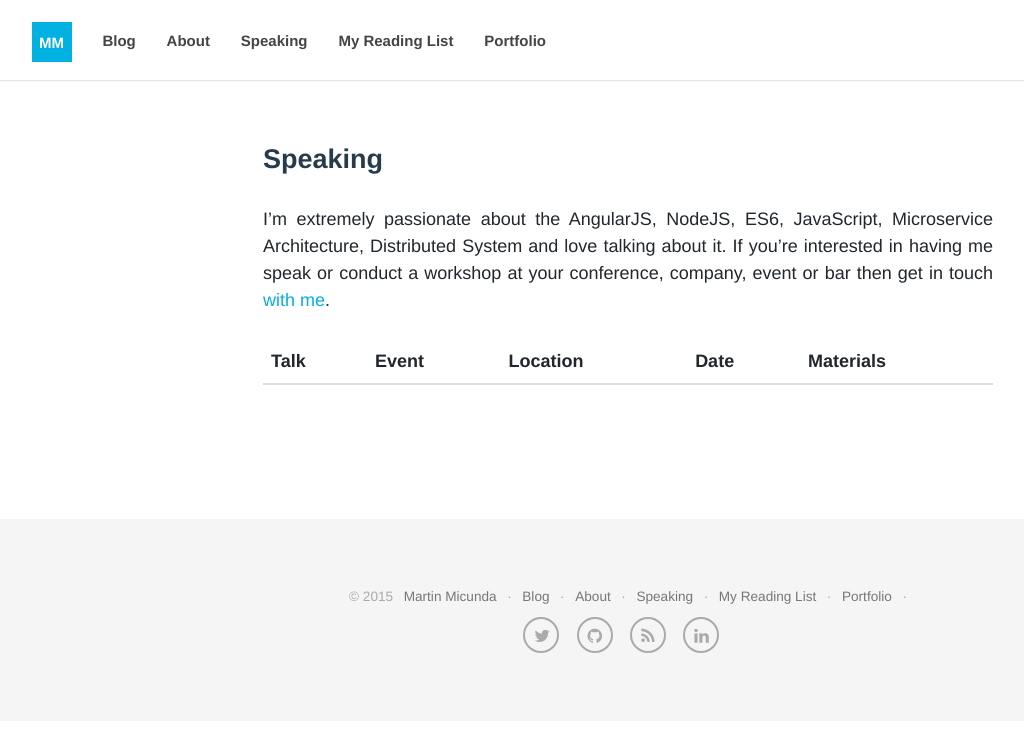
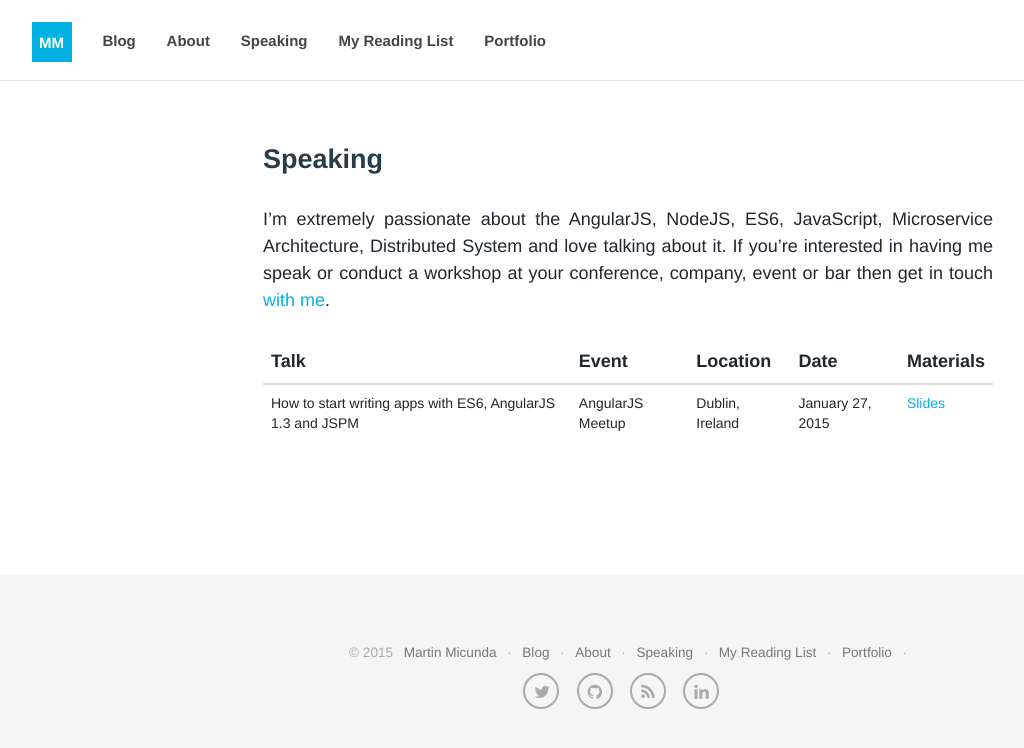
Before and after one commit to martinmicunda/martinmicunda.github.io, a Jekyll site: the page built from speaking.html, in a window 1280 px wide. Shown: the top 748 px of the page, without its empty margins (12-1036 px from the left). Built offline with Jekyll 4.4.1, drawn with Linux system fonts in a browser that asks for light colours; nearby versions of some CDN libraries; comment, search, counter and statistics services are not loaded; some of the changed lines change nothing that is shown.

Commit message:
add angular talk in dublin

```diff
--- a/speaking.html
+++ b/speaking.html
@@ -17,13 +17,13 @@ layout: base
                 <th>Materials</th>
             </thead>
             <tbody style="font-size: 14px;">
-                <!--<tr>-->
-                    <!--<td>How to start writing apps with ES6, AngularJS 1.3 and JSPM</td>-->
-                    <!--<td>AngularJS Meetup</td>-->
-                    <!--<td>Dublin, Ireland</td>-->
-                    <!--<td>January 27, 2015</td>-->
-                    <!--<td><a href="">Slides</a></td>-->
-                <!--</tr>-->
+                <tr>
+                    <td>How to start writing apps with ES6, AngularJS 1.3 and JSPM</td>
+                    <td>AngularJS Meetup</td>
+                    <td>Dublin, Ireland</td>
+                    <td>January 27, 2015</td>
+                    <td><a href="http://martinmicunda.com/presentations/how-to-start-writing-apps-with-es6-angular-13-and-jspm/how-to-start-writing-apps-with-es6-angular-13-and-jspm.html" target="_blank">Slides</a></td>
+                </tr>
             </tbody>
         </table>
     </div>
```
